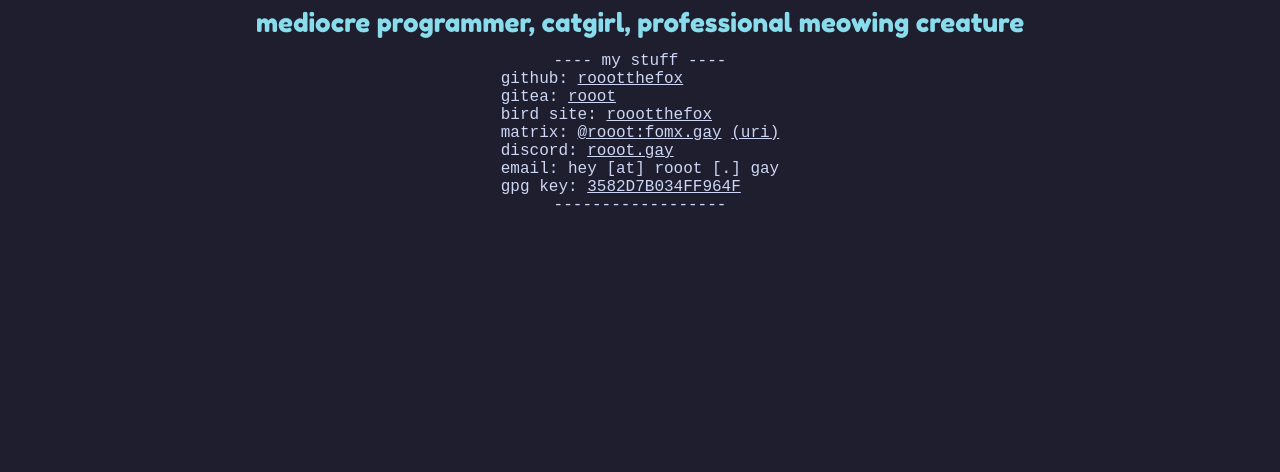
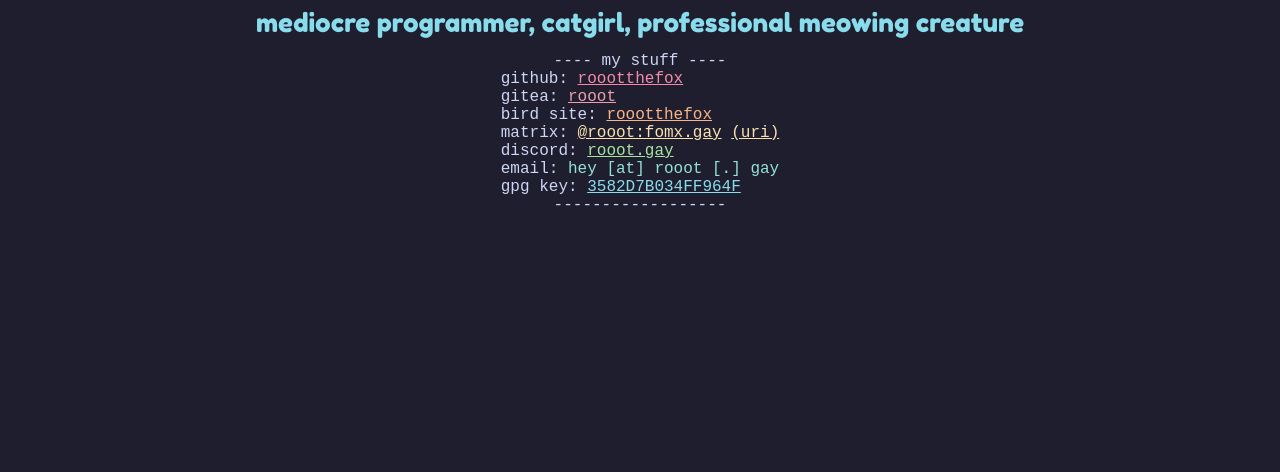
Before and after one commit to RoootTheFox/rooot.gay, a plain HTML site: page index.html in a window 1280 px wide. Shown: the part 162-634 px from the top of the page. Drawn offline with Linux system fonts and the light colour scheme.

Commit message:
feat: colors !!
Signed-off-by: rooot <hey@rooot.gay>

```diff
--- a/assets/style.css
+++ b/assets/style.css
@@ -148,7 +148,6 @@ body {
 
 /* i need to start using LESS or something */
 .socials a:visited { color: var(--ctp-mocha-text); }
-.socials a { color: var(--ctp-mocha-text); }
 
 .socials {
   color: var(--ctp-mocha-text);
@@ -179,27 +178,31 @@ body {
 }
 
 .red {
-  color: var(--ctp-mocha-red);
+  color: var(--ctp-mocha-red) !important;
+}
+
+.maroon {
+  color: var(--ctp-mocha-maroon) !important;
 }
 
 .peach {
-  color: var(--ctp-mocha-peach);
+  color: var(--ctp-mocha-peach) !important;
 }
 
 .yellow {
-  color: var(--ctp-mocha-yellow);
+  color: var(--ctp-mocha-yellow) !important;
 }
 
 .green {
-  color: var(--ctp-mocha-green);
+  color: var(--ctp-mocha-green) !important;
 }
 
 .sky {
-  color: var(--ctp-mocha-sky);
+  color: var(--ctp-mocha-sky) !important;
 }
 
 .teal {
-  color: var(--ctp-mocha-teal);
+  color: var(--ctp-mocha-teal) !important;
 }
 
 footer {
--- a/index.html
+++ b/index.html
@@ -31,13 +31,13 @@
     <div class="center-h">
       <div class="content-container socials">
         <p class="ta-center">---- my stuff ----</p>
-        <p>github: <a target="_blank" href="https://github.com/RoootTheFox">roootthefox</a></p>
-        <p>gitea: <a target="_blank" href="https://git.fomx.gay/rooot">rooot</a></p>
-        <p>bird site: <a target="_blank" href="https://twitter.com/RoootTheFox">roootthefox</a></p>
-        <p>matrix: <a target="_blank" href="https://matrix.to/#/@rooot:fomx.gay">@rooot:fomx.gay</a> <a href="matrix:u/rooot:fomx.gay">(uri)</a></p>
-        <p>discord: <a target="_blank" href="https://discord.com/users/512242962407882752">rooot.gay</a></p>
-        <p>email: <span>hey [at] rooot [.] gay</span></p>
-        <p>gpg key: <a target="_blank" href="/key.gpg">3582D7B034FF964F</a></p>
+        <p>github: <a class="red" target="_blank" href="https://github.com/RoootTheFox">roootthefox</a></p>
+        <p>gitea: <a class="maroon" target="_blank" href="https://git.fomx.gay/rooot">rooot</a></p>
+        <p>bird site: <a class="peach" target="_blank" href="https://twitter.com/RoootTheFox">roootthefox</a></p>
+        <p>matrix: <a class="yellow" target="_blank" href="https://matrix.to/#/@rooot:fomx.gay">@rooot:fomx.gay</a> <a class="yellow" href="matrix:u/rooot:fomx.gay">(uri)</a></p>
+        <p>discord: <a class="green" target="_blank" href="https://discord.com/users/512242962407882752">rooot.gay</a></p>
+        <p>email: <span class="teal">hey [at] rooot [.] gay</span></p>
+        <p>gpg key: <a class="sky" target="_blank" href="/key.gpg">3582D7B034FF964F</a></p>
         <p class="ta-center">------------------</p>
       </div>
     </div>
```
